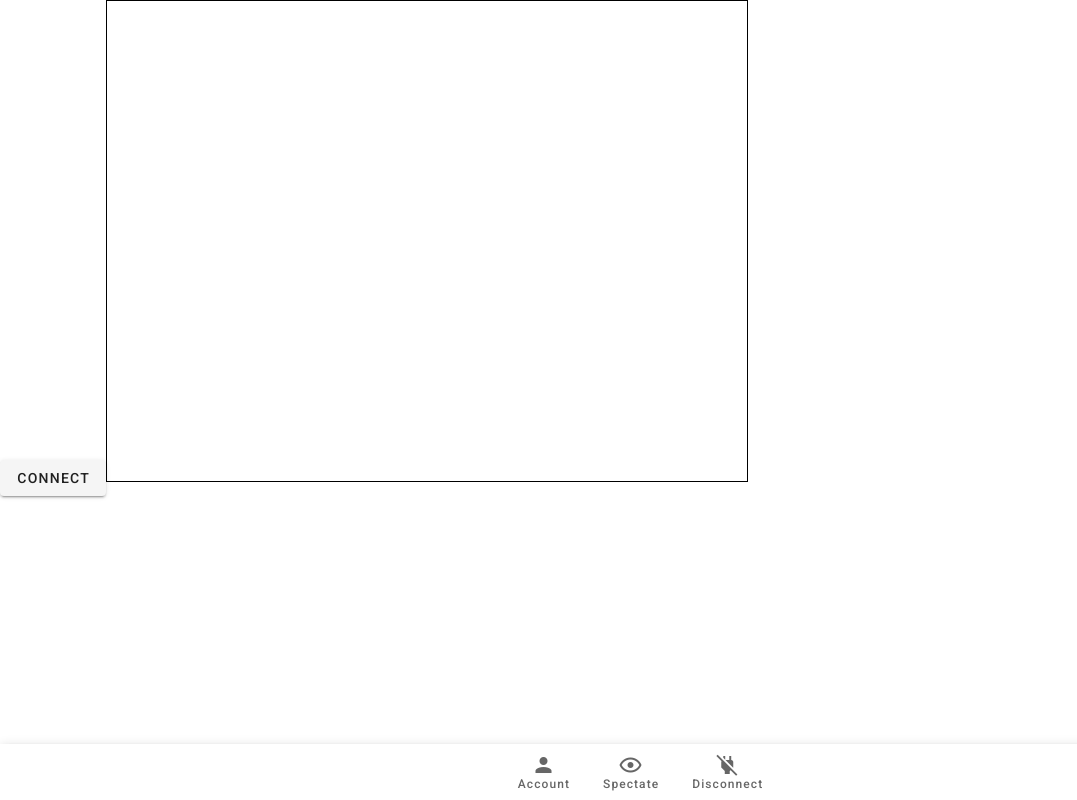
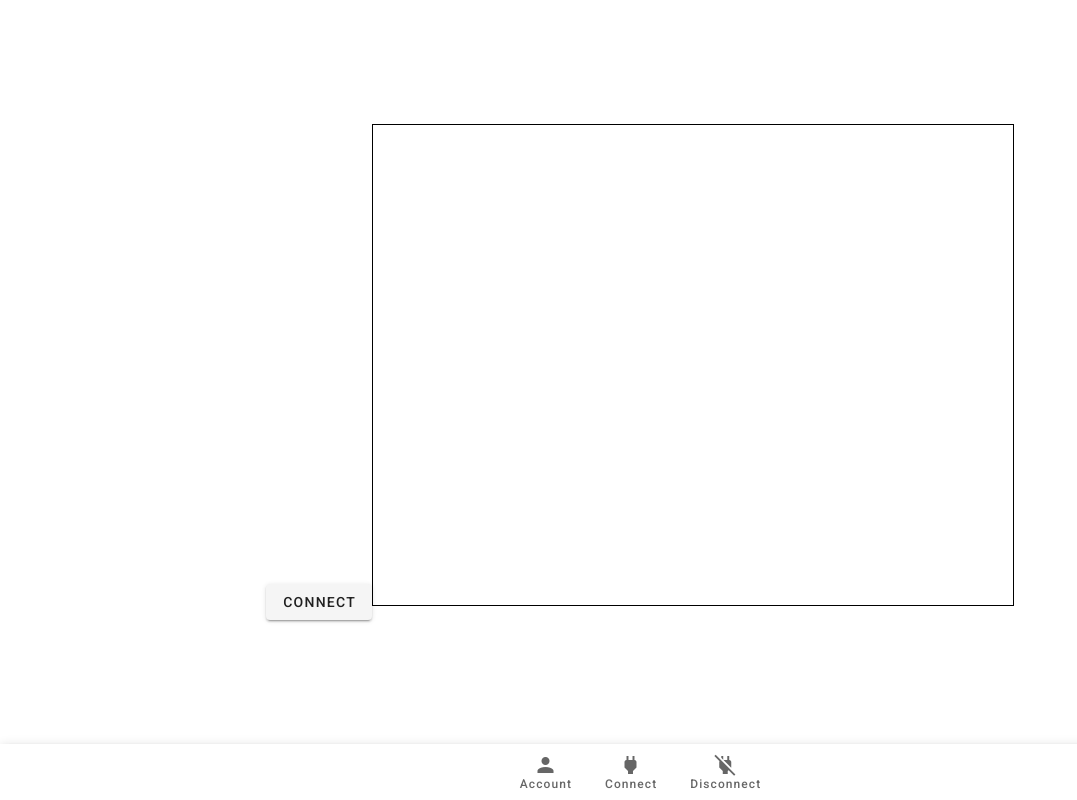
Before and after one commit to RoyAppeldoorn/snake-client, a Vue app: page / in a window 1280 px wide. Shown: the whole page, without its empty margins (0-1077 px from the left). Built offline with nearby package versions, Linux system fonts and the light colour scheme; no server answers; sample sign-in values are in the browser's storage.

Commit message:
added bottom navigation after login

```diff
--- a/src/components/layout/BottomNavigation.vue
+++ b/src/components/layout/BottomNavigation.vue
@@ -1,16 +1,16 @@
 <template>
-  <v-bottom-navigation v-model="bottomNav" app>
-    <v-btn value="recent">
+  <v-bottom-navigation app class="align-center">
+    <v-btn value="account" style="height: 100%">
       <span>Account</span>
       <v-icon>mdi-account</v-icon>
     </v-btn>
 
-    <v-btn value="favorites">
-      <span>Spectate</span>
-      <v-icon>mdi-eye-outline</v-icon>
+    <v-btn value="connect" style="height: 100%" @click="connect">
+      <span>Connect</span>
+      <v-icon>mdi-power-plug</v-icon>
     </v-btn>
 
-    <v-btn value="nearby" @click="logout">
+    <v-btn value="disconnect" style="height: 100%" @click="disconnect">
       <span>Disconnect</span>
       <v-icon>mdi-power-plug-off</v-icon>
     </v-btn>
@@ -21,7 +21,10 @@
 export default {
   data: () => ({}),
   methods: {
-    logout() {
+    connect() {
+      this.$store.dispatch("connectToWebsocket");
+    },
+    disconnect() {
       this.$store.dispatch("signOut");
     }
   }
--- a/src/views/Snake.vue
+++ b/src/views/Snake.vue
@@ -1,9 +1,20 @@
 <template>
-  <div>
-    <GameBoard />
+  <v-container class="fill-height">
+    <v-row>
+      <v-col cols="12" class="pa-0">
+        <v-row align="center" justify="center">
+          <GameBoard />
+        </v-row>
+      </v-col>
 
-    <BottomNavigation />
-  </div>
+      <!-- <v-col cols="4">
+        <v-row>
+          <Chat />
+        </v-row>
+      </v-col> -->
+      <BottomNavigation />
+    </v-row>
+  </v-container>
 </template>
 
 <script>
```
